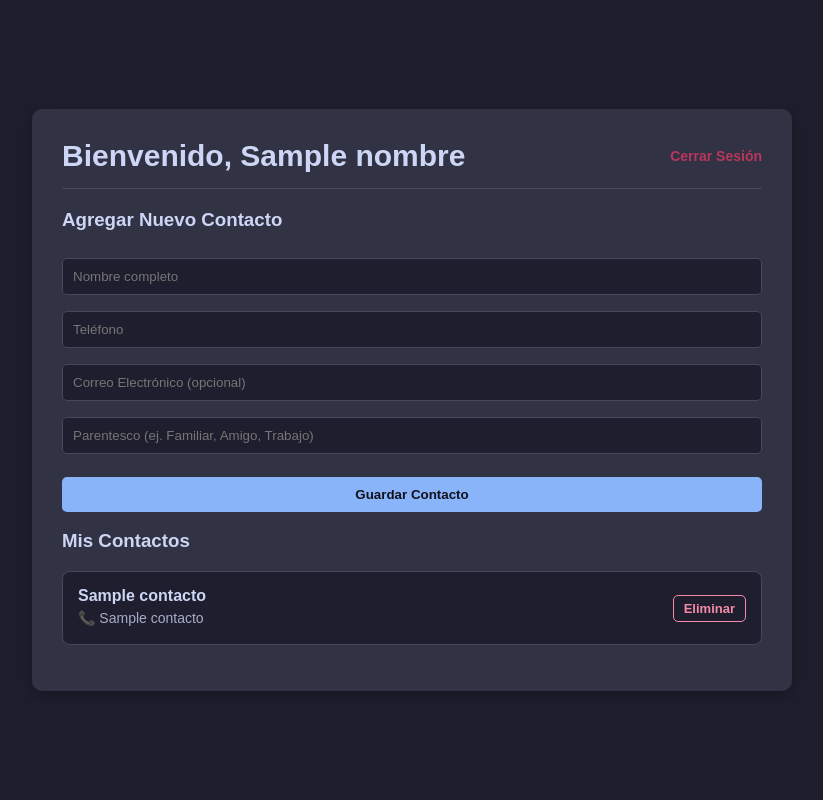
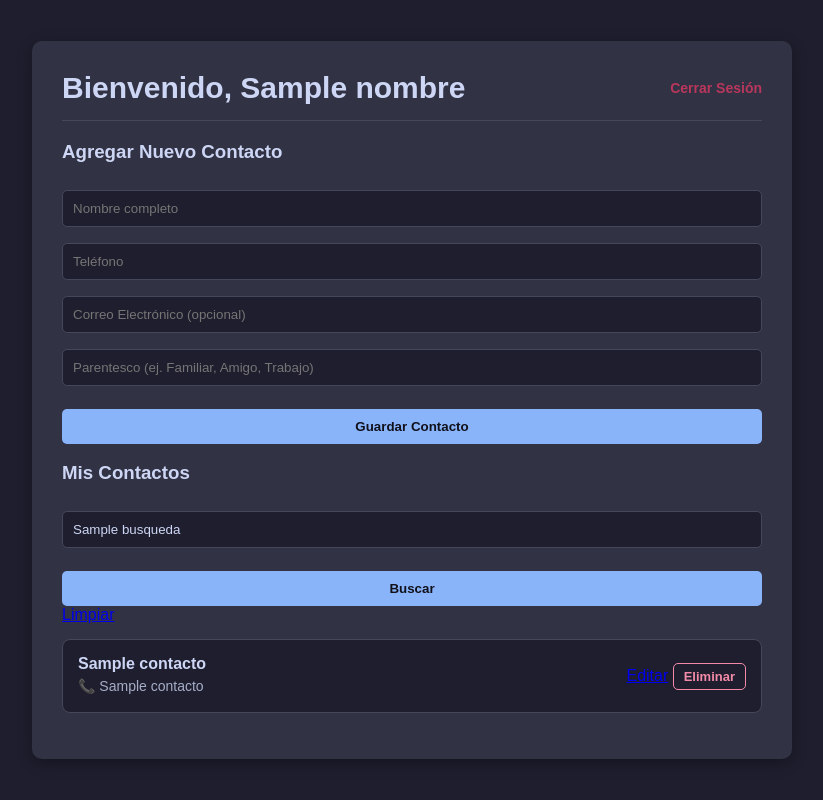
Before and after one commit to jeannn1902/M2S1_Proyecto_Agenda_Personal, a Flask app: template templates/agenda.html in a window 1280 px wide. Shown: the whole page, without its empty margins (228-1051 px from the left). Run offline with Flask 3, Linux system fonts and the light colour scheme; the template is opened without the code that fills it: most values are stand-ins (such as "Sample title", 1, 10 or a date in 2020).

Commit message:
feat (html-css): Landing Page, buscador, consultas, rutas y rediseño css.

```diff
--- a/base_datos/consultas.py
+++ b/base_datos/consultas.py
@@ -71,7 +71,7 @@ def existe_telefono(usuario_id, telefono, contacto_id_excluir=None):
 
 
 def obtener_contactos(usuario_id, busqueda=""):
-    """Reemplaza la versión anterior: obtiene contactos con opción de filtro por búsqueda."""
+    """Obtiene contactos con opción de filtro por búsqueda."""
     conexion = conectar()
     cursor = conexion.cursor()
     if busqueda:
@@ -101,7 +101,7 @@ def obtener_contactos(usuario_id, busqueda=""):
 
 
 def obtener_contacto_por_id(contacto_id, usuario_id):
-    """Obtiene un único contacto para poder cargarlo en el formulario de edición."""
+    """Obtiene un único contacto verificando la propiedad del usuario."""
     conexion = conectar()
     cursor = conexion.cursor()
     cursor.execute(
@@ -114,7 +114,7 @@ def obtener_contacto_por_id(contacto_id, usuario_id):
 
 
 def actualizar_contacto(contacto_id, usuario_id, nombre, telefono, correo, categoria):
-    """Guarda los cambios de un contacto editado en la base de datos."""
+    """Actualiza la información de un contacto existente."""
     conexion = conectar()
     cursor = conexion.cursor()
     cursor.execute(
--- a/main.py
+++ b/main.py
@@ -118,7 +118,7 @@ def editar_contacto(contacto_id):
         correo = request.form["correo_contacto"].strip()
         relacion = request.form["relacion"].strip()
 
-        # Validar teléfono duplicado excluyendo el registro actual que se edita
+        # Validar teléfono duplicado excluyendo el registro actual
         if existe_telefono(usuario_id, telefono, contacto_id_excluir=contacto_id):
             return render_template(
                 "editar.html",
--- a/static/style.css
+++ b/static/style.css
@@ -120,7 +120,7 @@ textarea {
     border: 1px solid #45475a;
 }
 
-/* ========================================================= LEER =========================================== */
+/* ========================================================= LISTA DE CONTACTOS =========================================== */
 .info-contacto h4 {
     margin: 0 0 5px 0;
     color: #cdd6f4;
--- a/templates/agenda.html
+++ b/templates/agenda.html
@@ -14,6 +14,10 @@
             <h1>Bienvenido, {{ nombre }}</h1>
             <a href="/logout" class="boton-cerrar">Cerrar Sesión</a>
         </header>
+
+        {% if error %}
+            <div class="alerta-error">⚠️ {{ error }}</div>
+        {% endif %}
 
         <section class="seccion-formulario">
             <h3>Agregar Nuevo Contacto</h3>
@@ -46,20 +50,52 @@
 
         <section class="seccion-lista">
             <h3>Mis Contactos</h3>
+
+            <form action="/agenda" method="GET" class="form-buscador">
+                <input
+                    type="text"
+                    name="q"
+                    placeholder="Buscar por nombre, teléfono o relación..."
+                    value="{{ busqueda }}">
+
+                <button type="submit" class="boton-buscar">Buscar</button>
+                {% if busqueda %}
+                    <a href="/agenda" class="boton-limpiar">Limpiar</a>
+                {% endif %}
+            </form>
+
             <ul class="lista-contactos">
                 {% for contacto in contactos %}
                     <li class="tarjeta-contacto">
                         <div class="info-contacto">
-                            <h4>{{ contacto[1] }} {% if contacto[4] %}<span class="etiqueta-relacion">{{ contacto[4] }}</span>{% endif %}</h4>
+                            <h4>
+                                {{ contacto[1] }}
+                                {% if contacto[4] %}
+                                    <span class="etiqueta-relacion">{{ contacto[4] }}</span>
+                                {% endif %}
+                            </h4>
                             <p>📞 {{ contacto[2] }}</p>
                             {% if contacto[3] %}
                                 <p>✉️ {{ contacto[3] }}</p>
                             {% endif %}
                         </div>
-                        <a href="/eliminar_contacto/{{ contacto[0] }}", class="boton-eliminar">Eliminar</a>
+                        <div class="acciones-contacto">
+                            <a href="/editar_contacto/{{ contacto[0] }}" class="boton-editar">Editar</a>
+                            <a href="/eliminar_contacto/{{ contacto[0] }}"
+                               class="boton-eliminar"
+                               onclick="return confirm('¿Estás seguro de que deseas eliminar a {{ contacto[1] }}?');">
+                               Eliminar
+                            </a>
+                        </div>
                     </li>
                 {% else %}
-                    <p class="sin-contactos">No tienes contactos guardados aún.</p>
+                    <p class="sin-contactos">
+                        {% if busqueda %}
+                            No se encontraron contactos que coincidan con "{{ busqueda }}".
+                        {% else %}
+                            No tienes contactos guardados aún.
+                        {% endif %}
+                    </p>
                 {% endfor %}
             </ul>
         </section>
--- a/templates/inicio.html
+++ b/templates/inicio.html
@@ -5,7 +5,7 @@
     <meta charset="UTF-8">
     <meta name="viewport" content="width=device-width, initial-scale=1.0">
     <title>Agenda Personal - Bienvenido</title>
-    <link rel="stylesheet" href="../static/style.css">
+    <link rel="stylesheet" href="{{ url_for('static', filename='style.css') }}">
 </head>
 
 <body>
```
Also changed, not shown: agenda.db, templates/editar.html (added).
